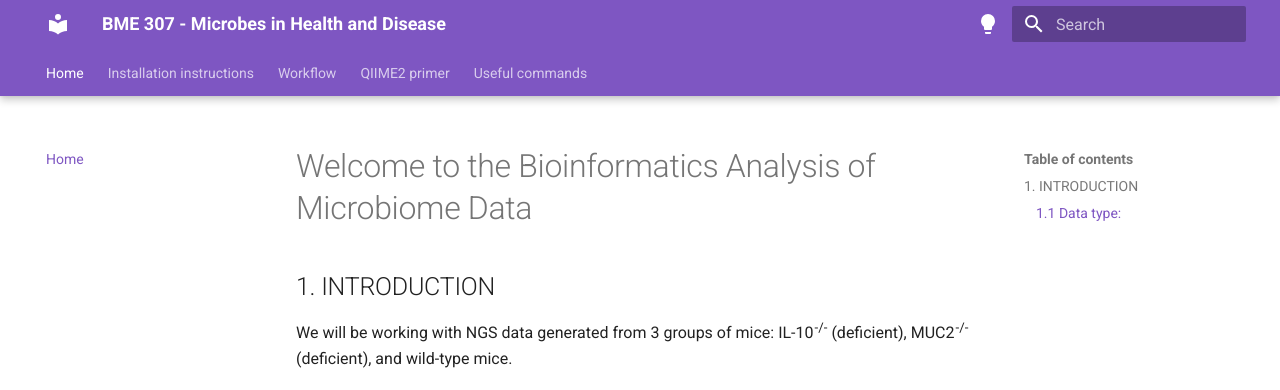
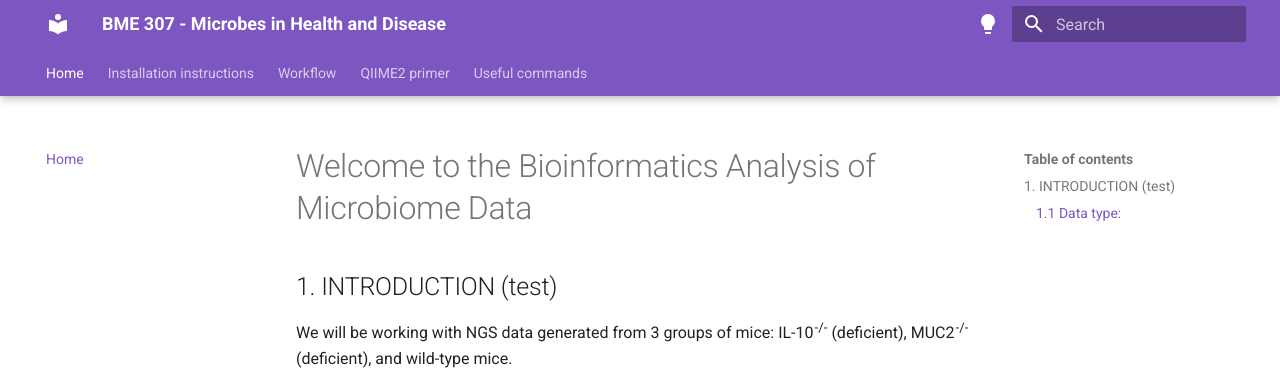
Before and after one commit to natashaztarora/bioinformatics_workflow_bme307, an MkDocs documentation site: the page built from docs/index.md, in a window 1280 px wide and 1089 px high. Shown: the top 390 px of the window. Built offline with MkDocs 1.6.1 and Material for MkDocs 9.7.7, drawn with Linux system fonts in a browser that asks for light colours.

Commit message:
added test to index.md

```diff
--- a/docs/index.md
+++ b/docs/index.md
@@ -1,6 +1,6 @@
 # Welcome to the Bioinformatics Analysis of Microbiome Data
 
-## 1. INTRODUCTION
+## 1. INTRODUCTION (test)
 We will be working with NGS data generated from 3 groups of mice: IL-10<sup>-/-</sup> (deficient), MUC2<sup>-/-</sup> (deficient), and wild-type mice.
 
 ### 1.1 Data type:
```
